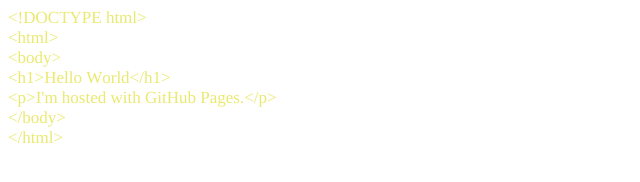
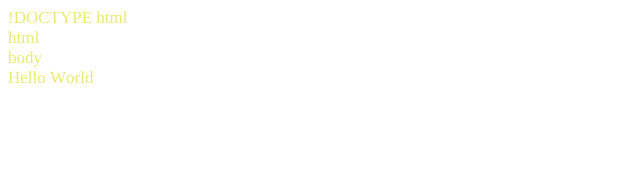
Before and after one commit to MacSustainability/MacSustainability.github.io, a plain HTML site: page index.html in a window 1280 px wide. Shown: the whole page, without its empty margins (0-640 px from the left). Drawn offline with Linux system fonts and the light colour scheme.

Commit message:
Update index.html

```diff
--- a/index.html
+++ b/index.html
@@ -1,4 +1,4 @@
-<!DOCTYPE html PUBLIC "-//W3C//DTD HTML 4.01//EN" "http://www.w3.org/TR/html4/strict.dtd">
+<!-- <!DOCTYPE html PUBLIC "-//W3C//DTD HTML 4.01//EN" "http://www.w3.org/TR/html4/strict.dtd"> -->
 <html>
 <head>
   <meta http-equiv="Content-Type" content="text/html; charset=utf-8">
@@ -11,13 +11,13 @@
     span.s1 {font-kerning: none}
   </style>
 </head>
-<body>
-<p class="p1"><span class="s1">&lt;!DOCTYPE html&gt;</span></p>
-<p class="p1"><span class="s1">&lt;html&gt;</span></p>
-<p class="p1"><span class="s1">&lt;body&gt;</span></p>
-<p class="p1"><span class="s1">&lt;h1&gt;Hello World&lt;/h1&gt;</span></p>
-<p class="p1"><span class="s1">&lt;p&gt;I'm hosted with GitHub Pages.&lt;/p&gt;</span></p>
-<p class="p1"><span class="s1">&lt;/body&gt;</span></p>
-<p class="p1"><span class="s1">&lt;/html&gt;</span></p>
-</body>
+  <body>
+    <p class="p1"><span class="s1">!DOCTYPE html</span></p>
+    <p class="p1"><span class="s1">html</span></p>
+    <p class="p1"><span class="s1">body</span></p>
+    <p class="p1"><span class="s1">Hello World</span></p>
+    <!-- <p class="p1"><span class="s1">&lt;p&gt;I'm hosted with GitHub Pages.&lt;/p&gt;</span></p>
+  <p class="p1"><span class="s1">&lt;/body&gt;</span></p>
+  <p class="p1"><span class="s1">&lt;/html&gt;</span></p> -->
+  </body>
 </html>
```
